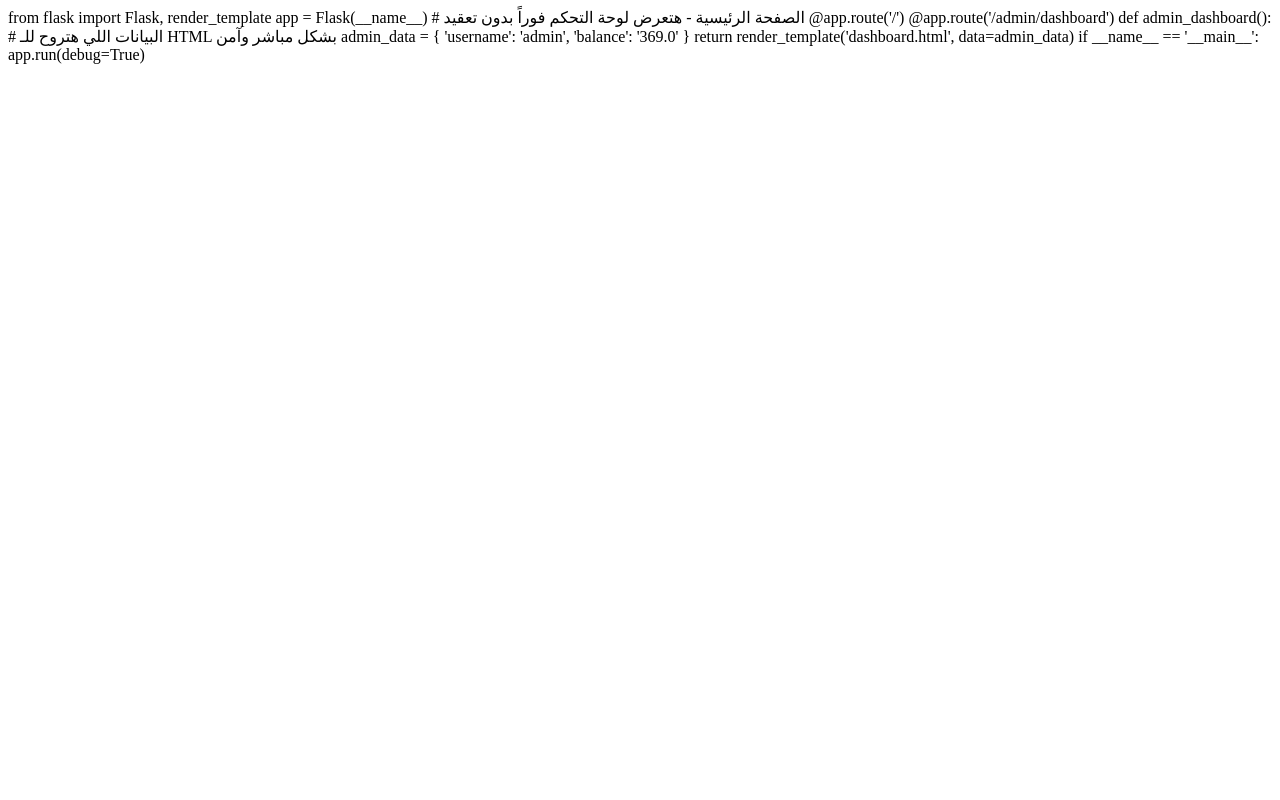
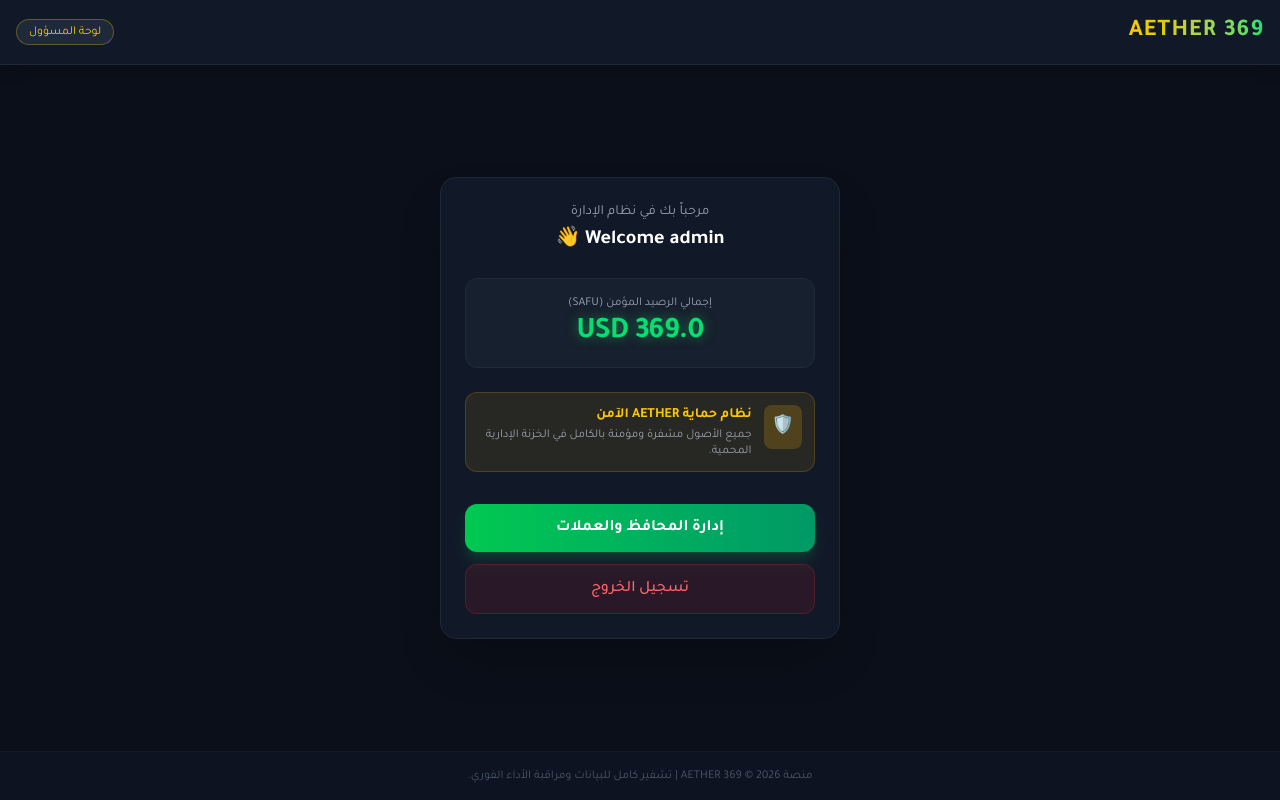
Before and after one commit to e65461123-png/essam_athar369, a Flask app: page / in a window 1280 px wide. Run offline with Flask 3, Linux system fonts and the light colour scheme.

Commit message:
Update dashboard.html

```diff
--- a/templates/dashboard.html
+++ b/templates/dashboard.html
@@ -1,17 +1,64 @@
-from flask import Flask, render_template
+<!DOCTYPE html>
+<html lang="ar" dir="rtl">
+<head>
+    <meta charset="UTF-8">
+    <meta name="viewport" content="width=device-width, initial-scale=1.0">
+    <title>AETHER 369 | Admin Dashboard</title>
+    <script src="https://cdn.jsdelivr.net/npm/@tailwindcss/browser@4"></script>
+    <link href="https://fonts.googleapis.com/css2?family=Tajawal:wght@400;500;700&display=swap" rel="stylesheet">
+    <style>
+        body { font-family: 'Tajawal', sans-serif; }
+        .neon-glow { text-shadow: 0 0 12px rgba(34, 197, 94, 0.6); }
+    </style>
+</head>
+<body class="bg-[#0b0f19] text-gray-100 min-h-screen flex flex-col justify-between">
 
-app = Flask(__name__)
+    <header class="border-b border-gray-800 bg-[#111827] p-4 flex justify-between items-center shadow-lg">
+        <div class="flex items-center gap-2">
+            <span class="text-2xl font-bold tracking-wider text-transparent bg-clip-text bg-gradient-to-r from-yellow-400 to-green-400">AETHER 369</span>
+        </div>
+        <span class="bg-gray-800 text-xs text-yellow-400 px-3 py-1 rounded-full border border-yellow-400/30">لوحة المسؤول</span>
+    </header>
 
-# الصفحة الرئيسية - هتعرض لوحة التحكم فوراً بدون تعقيد
-@app.route('/')
-@app.route('/admin/dashboard')
-def admin_dashboard():
-    # البيانات اللي هتروح للـ HTML بشكل مباشر وآمن
-    admin_data = {
-        'username': 'admin',
-        'balance': '369.0'
-    }
-    return render_template('dashboard.html', data=admin_data)
+    <main class="flex-grow flex flex-col items-center justify-center p-6 w-full max-w-md mx-auto">
 
-if __name__ == '__main__':
-    app.run(debug=True)
+        <div class="w-full bg-[#111827] border border-gray-800 rounded-2xl p-6 shadow-2xl space-y-6">
+
+            <div class="text-center space-y-1">
+                <p class="text-gray-400 text-sm">مرحباً بك في نظام الإدارة</p>
+                <h2 class="text-xl font-bold text-white">Welcome {{ data.username }} 👋</h2>
+            </div>
+
+            <div class="bg-[#1f2937]/50 rounded-xl p-4 text-center border border-gray-800">
+                <span class="text-xs text-gray-400 block mb-1">إجمالي الرصيد المؤمن (SAFU)</span>
+                <span class="text-3xl font-bold text-green-400 neon-glow tracking-tight">USD {{ data.balance }}</span>
+            </div>
+
+            <div class="bg-yellow-500/10 border border-yellow-500/20 rounded-xl p-3 flex items-start gap-3">
+                <div class="bg-yellow-500/20 p-2 rounded-lg text-yellow-400 text-lg">🛡️</div>
+                <div>
+                    <h4 class="text-sm font-bold text-yellow-400">نظام حماية AETHER الآمن</h4>
+                    <p class="text-xs text-gray-400 mt-0.5">جميع الأصول مشفرة ومؤمنة بالكامل في الخزنة الإدارية المحمية.</p>
+                </div>
+            </div>
+
+            <div class="pt-2 space-y-3">
+                <button class="w-full bg-gradient-to-r from-green-500 to-emerald-600 hover:from-green-600 hover:to-emerald-700 text-white font-bold py-3 rounded-xl transition duration-200 active:scale-95 shadow-lg shadow-green-500/20">
+                    إدارة المحافظ والعملات
+                </button>
+
+                <button class="w-full bg-red-500/10 hover:bg-red-500/20 text-red-400 font-medium py-3 rounded-xl border border-red-500/20 transition duration-200 active:scale-95">
+                    تسجيل الخروج
+                </button>
+            </div>
+
+        </div>
+
+    </main>
+
+    <footer class="p-4 text-center text-xs text-gray-600 border-t border-gray-900 bg-[#0d1321]">
+        منصة AETHER 369 &copy; 2026 | تشفير كامل للبيانات ومراقبة الأداء الفوري.
+    </footer>
+
+</body>
+</html>
```
